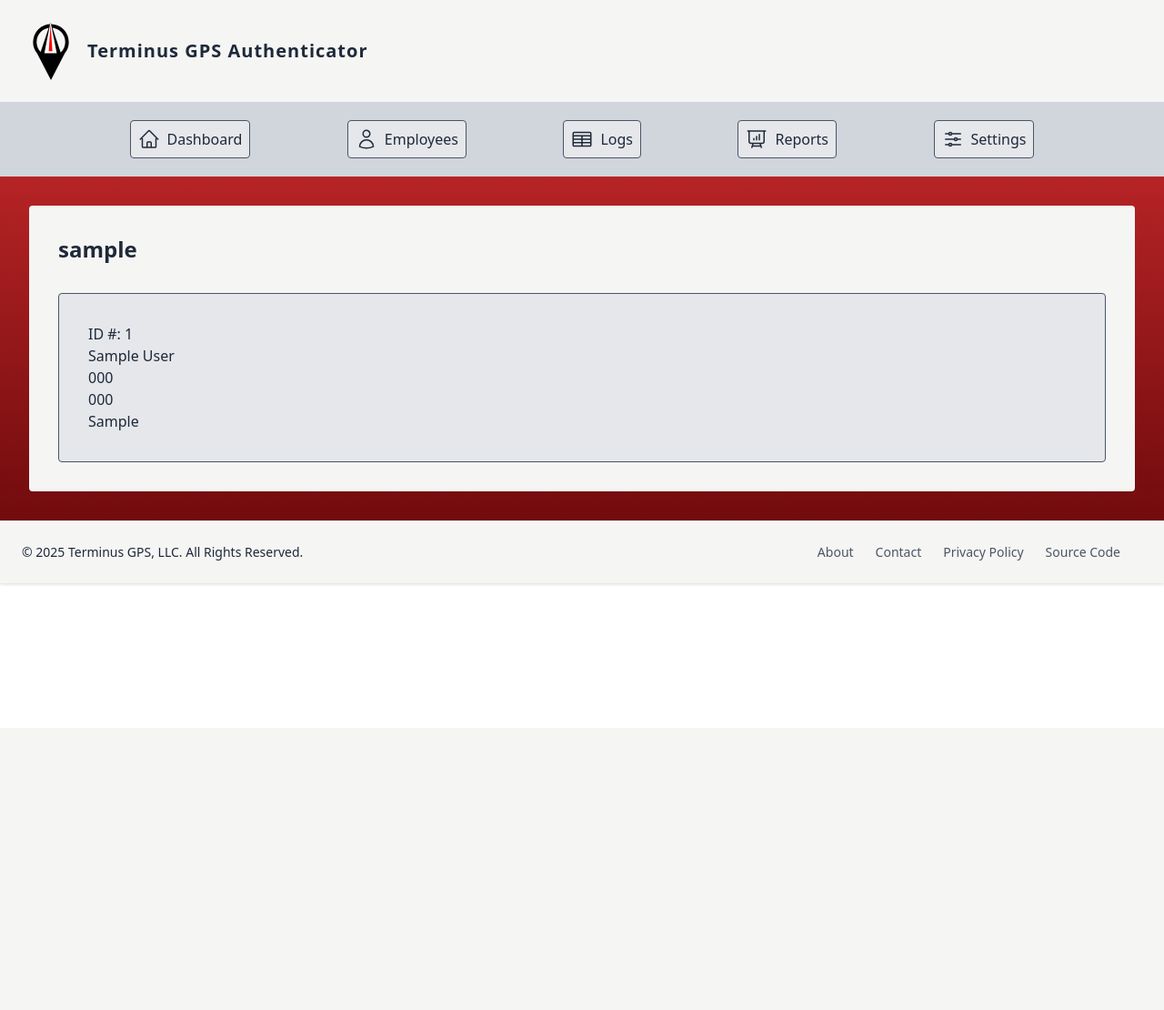
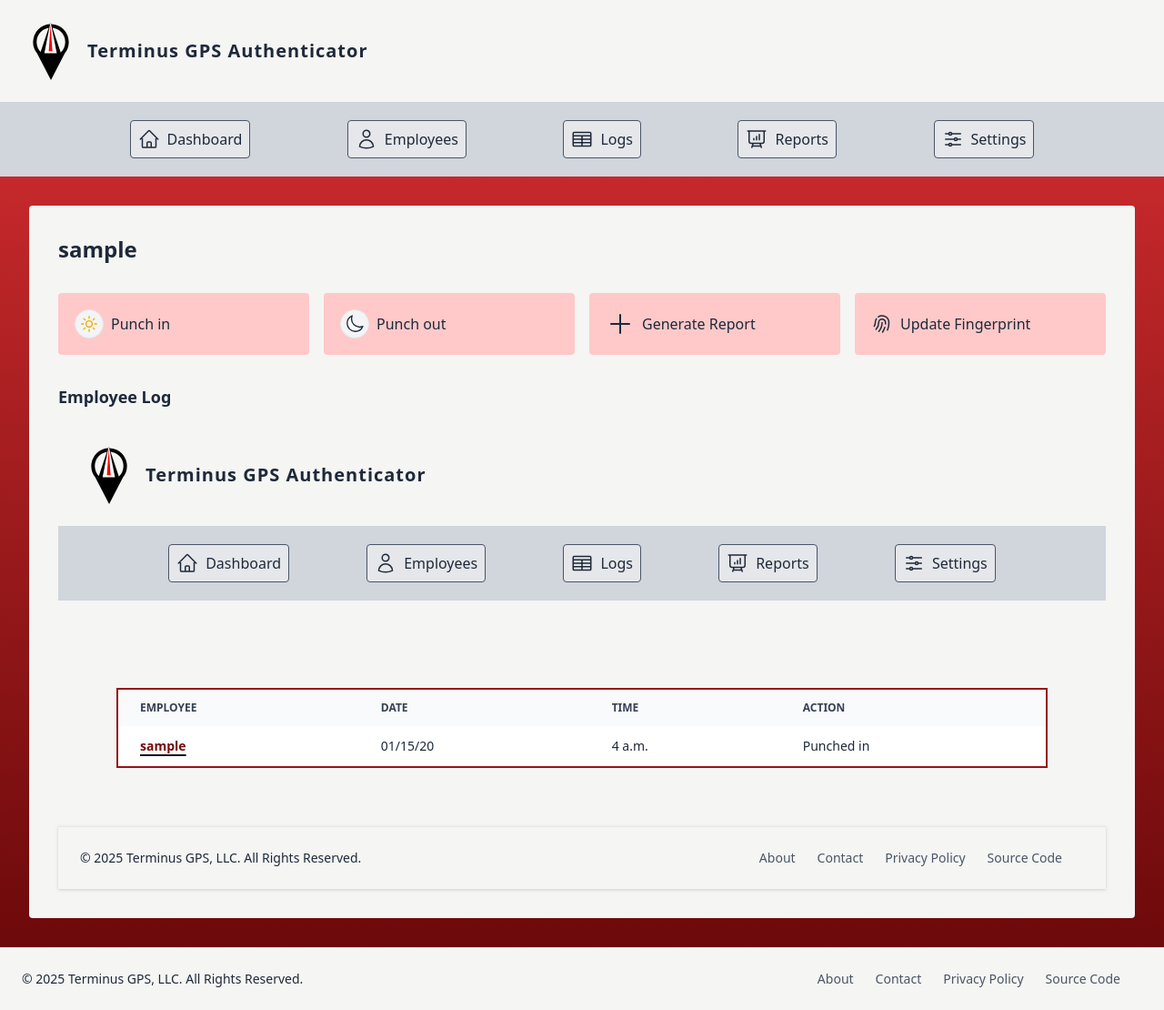
Before and after one commit to terminusgps/terminusgps-authenticator, a Django app: page /employees/1/ in a window 1280 px wide. Shown: the whole page at 91% size. Before the commit the page ends 642 px from the top, so only its background shows below. Run offline with Django 5.2, Linux system fonts and the light colour scheme; tables that the repository leaves empty hold one stand-in row (values such as "Sample post"); parts of the project's set-up code (start-up, migrations or seed data) failed here and were passed over.

Commit message:
Updated templates

```diff
--- a/terminusgps_authenticator/templates/terminusgps_authenticator/employees/partials/_detail.html
+++ b/terminusgps_authenticator/templates/terminusgps_authenticator/employees/partials/_detail.html
@@ -1,9 +1,32 @@
-<div id="{{ employee.id }}" class="{{ class }}">
-    <h3>ID #: {{ employee.id }}</h3>
-    <div class="">
-        <p>{{ employee.title }}</p>
-        <p>{{ employee.phone }}</p>
-        <p>{{ employee.code }}</p>
-        <p>{{ employee.pfp }}</p>
+<div class="{{ class }}">
+    <div id="actions" class="grid grid-cols-1 md:grid-cols-4 gap-4">
+        <a class="flex flex-inline p-4 bg-red-200 rounded items-center gap-2 border-2 border-red-200" href="#">
+            <svg xmlns="http://www.w3.org/2000/svg" fill="none" viewBox="0 0 24 24" stroke-width="1.5" stroke="currentColor" class="size-8 p-1 bg-gray-100 rounded-full border border-gray-200 text-yellow-500">
+                <path stroke-linecap="round" stroke-linejoin="round" d="M12 3v2.25m6.364.386-1.591 1.591M21 12h-2.25m-.386 6.364-1.591-1.591M12 18.75V21m-4.773-4.227-1.591 1.591M5.25 12H3m4.227-4.773L5.636 5.636M15.75 12a3.75 3.75 0 1 1-7.5 0 3.75 3.75 0 0 1 7.5 0Z" />
+            </svg>
+            Punch in
+        </a>
+        <a class="flex flex-inline p-4 bg-red-200 rounded items-center gap-2 border-2 border-red-200" href="#">
+            <svg xmlns="http://www.w3.org/2000/svg" fill="none" viewBox="0 0 24 24" stroke-width="1.5" stroke="currentColor" class="size-8 p-1 bg-gray-100 rounded-full border border-gray-200 fill-gray-50">
+                <path stroke-linecap="round" stroke-linejoin="round" d="M21.752 15.002A9.72 9.72 0 0 1 18 15.75c-5.385 0-9.75-4.365-9.75-9.75 0-1.33.266-2.597.748-3.752A9.753 9.753 0 0 0 3 11.25C3 16.635 7.365 21 12.75 21a9.753 9.753 0 0 0 9.002-5.998Z" />
+            </svg>
+            Punch out
+        </a>
+        <a class="flex flex-inline p-4 bg-red-200 rounded items-center gap-2 border-2 border-red-200" href="#">
+            <svg xmlns="http://www.w3.org/2000/svg" fill="none" viewBox="0 0 24 24" stroke-width="1.5" stroke="currentColor" class="size-8">
+                <path stroke-linecap="round" stroke-linejoin="round" d="M12 4.5v15m7.5-7.5h-15" />
+            </svg>
+            Generate Report
+        </a>
+        <a class="flex flex-inline p-4 bg-red-200 rounded items-center gap-2 border-2 border-red-200" href="#">
+            <svg xmlns="http://www.w3.org/2000/svg" fill="none" viewBox="0 0 24 24" stroke-width="1.5" stroke="currentColor" class="size-6">
+                <path stroke-linecap="round" stroke-linejoin="round" d="M7.864 4.243A7.5 7.5 0 0 1 19.5 10.5c0 2.92-.556 5.709-1.568 8.268M5.742 6.364A7.465 7.465 0 0 0 4.5 10.5a7.464 7.464 0 0 1-1.15 3.993m1.989 3.559A11.209 11.209 0 0 0 8.25 10.5a3.75 3.75 0 1 1 7.5 0c0 .527-.021 1.049-.064 1.565M12 10.5a14.94 14.94 0 0 1-3.6 9.75m6.633-4.596a18.666 18.666 0 0 1-2.485 5.33" />
+            </svg>
+            Update Fingerprint
+        </a>
+    </div>
+    <div id="logs" class="flex flex-col gap-4">
+        <h2 class="text-lg font-semibold">Employee Log</h2>
+        <div hx-target="this" hx-trigger="load, every 2s" hx-get="{% url 'employee logs' employee.pk %}"></div>
     </div>
 </div>
--- /dev/null
+++ b/terminusgps_authenticator/templates/terminusgps_authenticator/logs/employee_index.html
@@ -0,0 +1,4 @@
+{% extends "terminusgps_authenticator/layout.html" %}
+{% block content %}
+{% include "terminusgps_authenticator/logs/partials/_employee_index.html" %}
+{% endblock content %}
--- /dev/null
+++ b/terminusgps_authenticator/templates/terminusgps_authenticator/logs/partials/_employee_index.html
@@ -0,0 +1 @@
+{% include "terminusgps_authenticator/logs/partials/_table.html" %}
--- a/terminusgps_authenticator/urls.py
+++ b/terminusgps_authenticator/urls.py
@@ -33,6 +33,11 @@ urlpatterns = [
         name="delete employee",
     ),
     path("logs/", views.LogArchiveIndexView.as_view(), name="logs index"),
+    path(
+        "logs/employees/<int:pk>/",
+        views.EmployeeLogIndexView.as_view(),
+        name="employee logs",
+    ),
     path("logs/<int:year>/", views.LogArchiveYearView.as_view(), name="logs year"),
     path(
         "logs/<int:year>/<int:month>/",
--- a/terminusgps_authenticator/views/__init__.py
+++ b/terminusgps_authenticator/views/__init__.py
@@ -26,4 +26,5 @@ from .logs import (
     LogArchiveYearView,
     LogArchiveMonthView,
     LogArchiveDayView,
+    EmployeeLogIndexView,
 )
--- a/terminusgps_authenticator/views/employees.py
+++ b/terminusgps_authenticator/views/employees.py
@@ -1,12 +1,19 @@
-from django.db.models import QuerySet
 import pandas as pd
 from typing import Any
 
 from django import forms
 from django.contrib.auth import get_user_model
+from django.db.models import QuerySet
 from django.http import HttpRequest, HttpResponse, HttpResponseRedirect
 from django.urls import reverse_lazy
-from django.views.generic import DetailView, FormView, ListView, UpdateView, DeleteView
+from django.views.generic import (
+    DetailView,
+    FormView,
+    ListView,
+    TemplateView,
+    UpdateView,
+    DeleteView,
+)
 
 from terminusgps_authenticator.models import AuthenticatorEmployee
 from terminusgps_authenticator.views.mixins import HtmxTemplateResponseMixin
@@ -16,6 +23,34 @@ from terminusgps_authenticator.forms import (
     EmployeeSearchForm,
 )
 from terminusgps_authenticator.utils import generate_random_password
+
+
+class EmployeePunchInView(HtmxTemplateResponseMixin, TemplateView):
+    template_name = "terminusgps_authenticator/employees/punch_in.html"
+    partial_template_name = (
+        "terminusgps_authenticator/employees/partials/_punch_in.html"
+    )
+
+    def setup(self, request: HttpRequest, *args, **kwargs) -> None:
+        super().setup(request, *args, **kwargs)
+        try:
+            self.object = AuthenticatorEmployee.objects.get(pk=self.kwargs["pk"])
+        except AuthenticatorEmployee.DoesNotExist:
+            self.object = None
+
+    def get(self, request: HttpRequest, *args, **kwargs) -> HttpResponse:
+        if not self.object or self.object._punched_in:
+            return HttpResponse(status=401)
+        self.object._punched_in = False
+        self.object.save()
+        return super().get(request, *args, **kwargs)
+
+
+class EmployeePunchOutView(HtmxTemplateResponseMixin, TemplateView):
+    template_name = "terminusgps_authenticator/employees/punch_out.html"
+    partial_template_name = (
+        "terminusgps_authenticator/employees/partials/_punch_out.html"
+    )
 
 
 class EmployeeCreateView(HtmxTemplateResponseMixin, FormView):
@@ -97,7 +132,7 @@ class EmployeeDetailView(HtmxTemplateResponseMixin, DetailView):
     queryset = AuthenticatorEmployee.objects.all()
     context_object_name = "employee"
     http_method_names = ["get"]
-    extra_context = {"class": "bg-gray-200 border border-gray-600 p-8 rounded"}
+    extra_context = {"class": "flex flex-col gap-8"}
 
     def get_context_data(self, **kwargs) -> dict[str, Any]:
         context: dict[str, Any] = super().get_context_data(**kwargs)
--- a/terminusgps_authenticator/views/logs.py
+++ b/terminusgps_authenticator/views/logs.py
@@ -1,3 +1,4 @@
+from django.db.models import QuerySet
 from django.views.generic import (
     ArchiveIndexView,
     DayArchiveView,
@@ -7,6 +8,22 @@ from django.views.generic import (
 
 from terminusgps_authenticator.models import AuthenticatorLogItem
 from terminusgps_authenticator.views.mixins import HtmxTemplateResponseMixin
+
+
+class EmployeeLogIndexView(HtmxTemplateResponseMixin, ArchiveIndexView):
+    allow_empty = True
+    date_field = "datetime"
+    http_method_names = ["get"]
+    model = AuthenticatorLogItem
+    ordering = "-datetime"
+    paginate_by = 5
+    partial_template_name = (
+        "terminusgps_authenticator/logs/partials/_employee_index.html"
+    )
+    template_name = "terminusgps_authenticator/logs/employee_index.html"
+
+    def get_queryset(self) -> QuerySet:
+        return super().get_queryset().filter(employee__pk=self.kwargs["pk"])
 
 
 class LogArchiveIndexView(HtmxTemplateResponseMixin, ArchiveIndexView):
```
Also changed, not shown: terminusgps_authenticator/forms.py (+22 -0 lines), terminusgps_authenticator/templates/terminusgps_authenticator/reports/list.html (+8 -0 lines), terminusgps_authenticator/templates/terminusgps_authenticator/reports/partials/_list.html (+48 -1 lines), terminusgps_authenticator/views/reports.py (+7 -21 lines), src/static/src/css/output.css.
